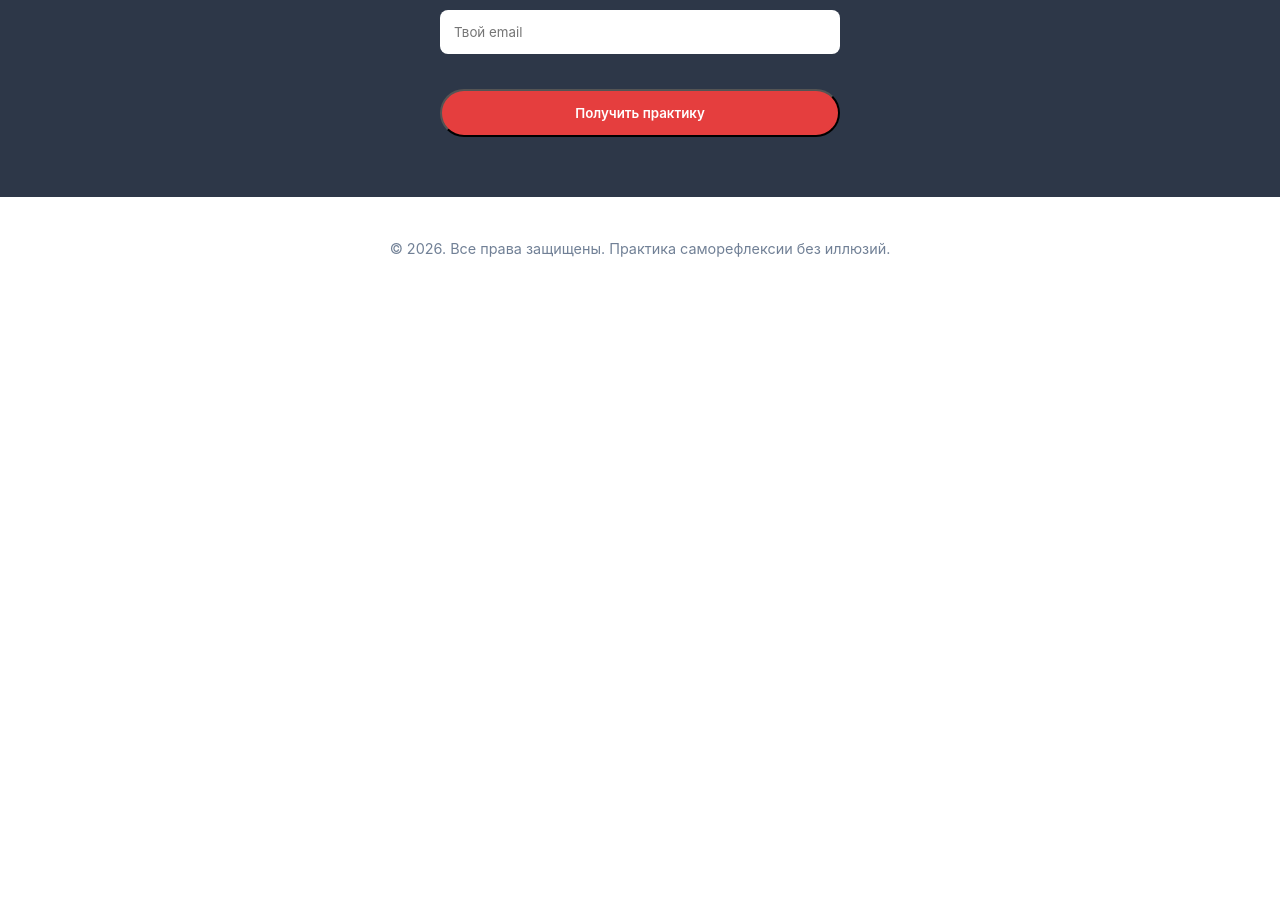
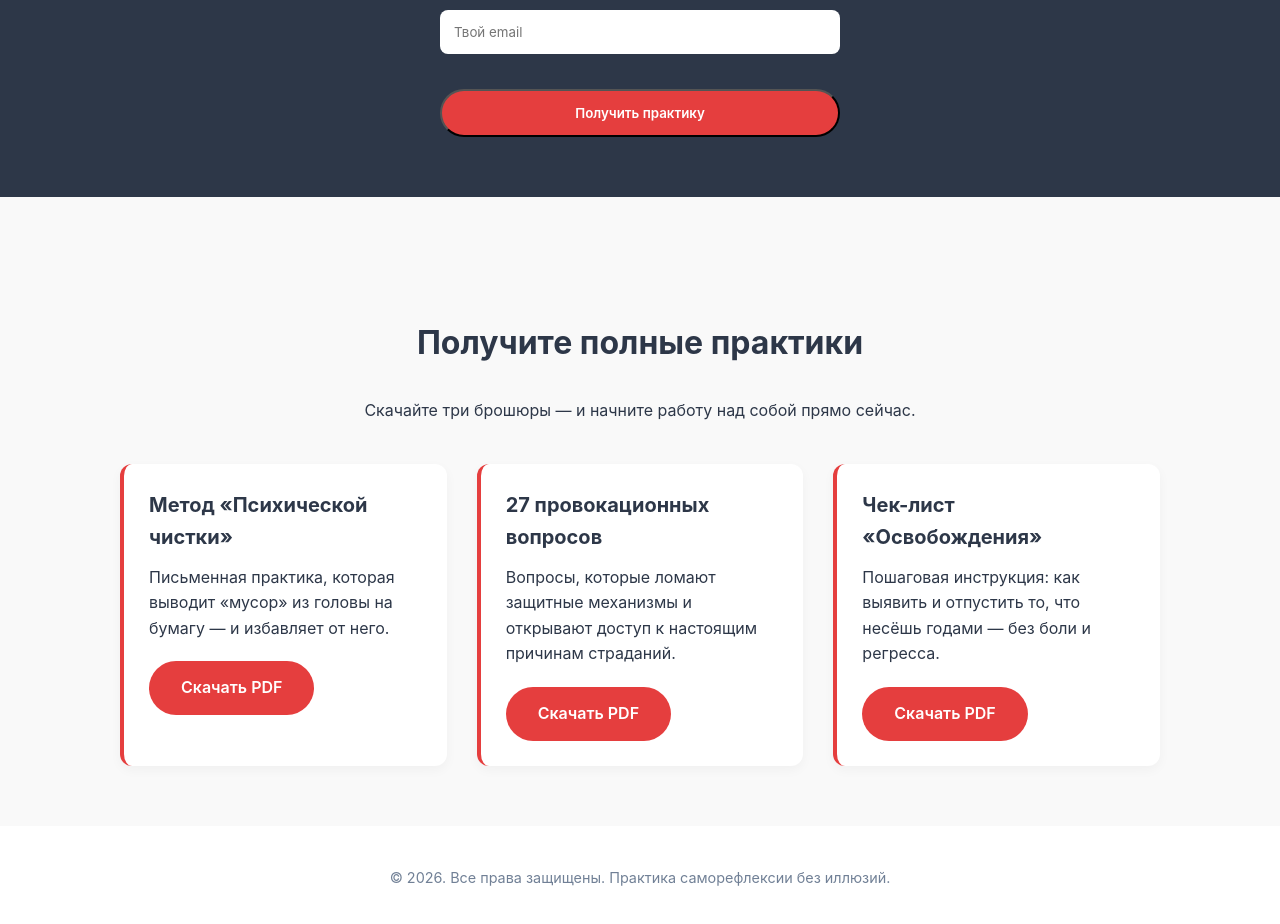
Before and after one commit to Sevenhillsfund/andreydoes, a plain HTML site: page index.html in a window 1280 px wide. Shown: the part 2613-3537 px from the top of the page. Before the commit the page ends 2913 px from the top, so only its background shows below. Drawn offline with Linux system fonts and the light colour scheme.

Commit message:
Update index.html

```diff
--- a/index.html
+++ b/index.html
@@ -194,6 +194,33 @@
     </div>
   </section>
 
+  <section class="section" style="background-color: #f9f9f9;">
+  <div class="container">
+    <h2>Получите полные практики</h2>
+    <p style="text-align: center; max-width: 700px; margin: 0 auto 30px;">
+      Скачайте три брошюры — и начните работу над собой прямо сейчас.
+    </p>
+
+    <div class="grid">
+      <div class="card">
+        <h3>Метод «Психической чистки»</h3>
+        <p>Письменная практика, которая выводит «мусор» из головы на бумагу — и избавляет от него.</p>
+        <a href="guides/psychic_cleaning.pdf" class="btn" download>Скачать PDF</a>
+      </div>
+      <div class="card">
+        <h3>27 провокационных вопросов</h3>
+        <p>Вопросы, которые ломают защитные механизмы и открывают доступ к настоящим причинам страданий.</p>
+        <a href="guides/27_questions.pdf" class="btn" download>Скачать PDF</a>
+      </div>
+      <div class="card">
+        <h3>Чек-лист «Освобождения»</h3>
+        <p>Пошаговая инструкция: как выявить и отпустить то, что несёшь годами — без боли и регресса.</p>
+        <a href="guides/liberation_checklist.pdf" class="btn" download>Скачать PDF</a>
+      </div>
+    </div>
+  </div>
+</section>
+
   <footer>
     <div class="container">
       © 2026. Все права защищены. Практика саморефлексии без иллюзий.
```
